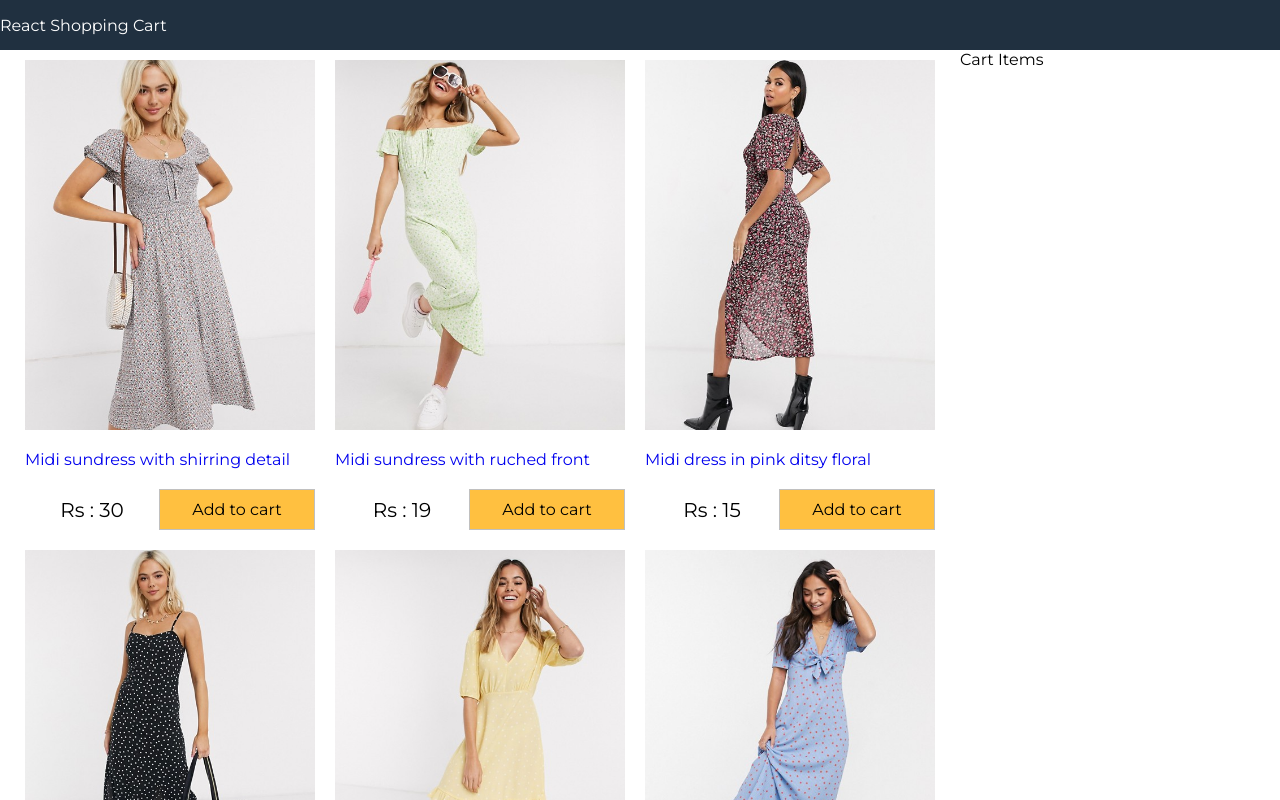
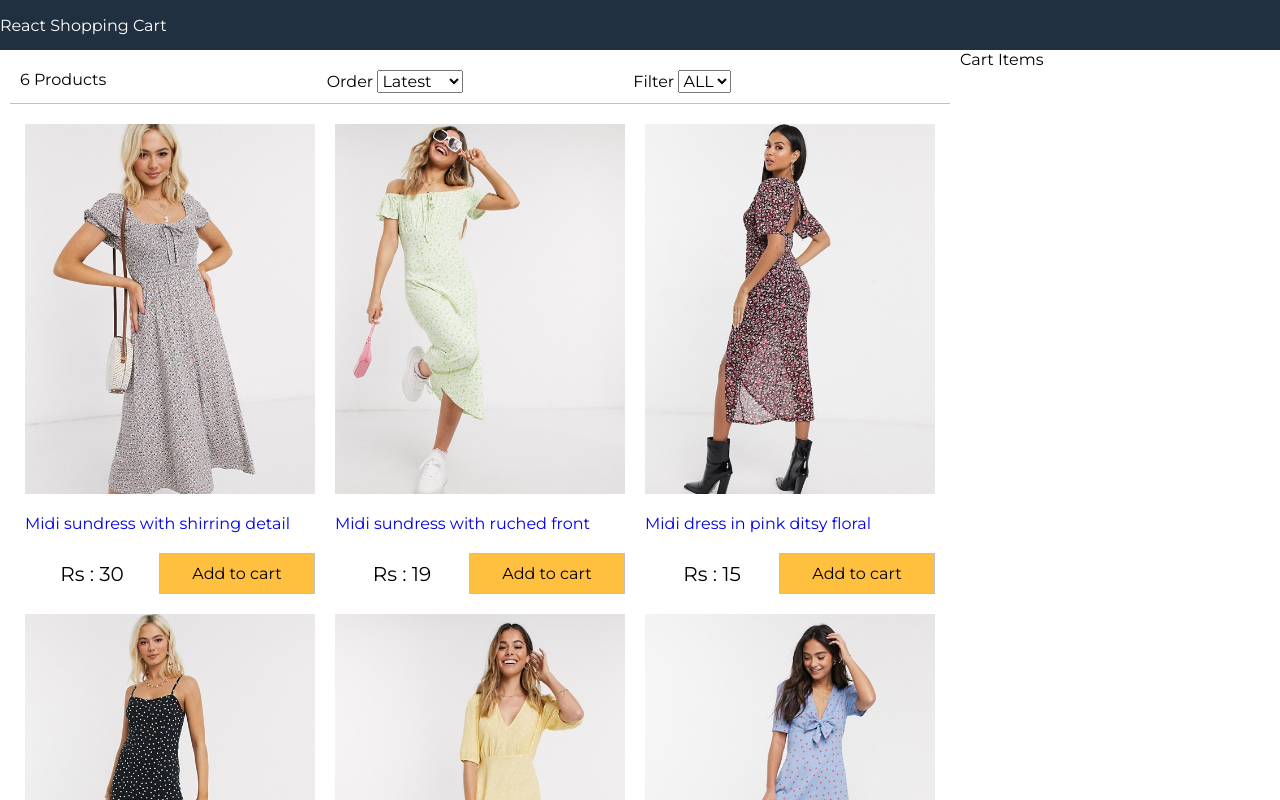
Before and after one commit to toptrendinginfo/shopping-cart, a React (Create React App) app: page / in a window 1280 px wide. Shown: the top 800 px of the page. Built offline with nearby package versions, Linux system fonts and the light colour scheme.

Commit message:
filter-component

```diff
--- a/src/App.js
+++ b/src/App.js
@@ -1,6 +1,7 @@
 import React from "react";
 import data from "./data.json";
 import Products from "./components/Products";
+import Filter from "./components/Filter";
 //feature 2
 
 class App extends React.Component {
@@ -13,6 +14,43 @@ class App extends React.Component {
     };
   }
 
+  sortProducts = (event) => {
+    const sort = event.target.value;
+    console.log(event.target.value);
+    this.setState((state) => ({
+      sort: sort,
+      products: this.state.products
+        .slice()
+        .sort((a, b) =>
+          sort === "lowest"
+            ? a.price > b.price
+              ? 1
+              : -1
+            : sort === "highest"
+            ? a.price < b.price
+              ? 1
+              : -1
+            : a._id < b._id
+            ? 1
+            : -1
+        ),
+    }));
+  };
+
+  filterProducts = (event) => {
+    console.log(event.target.value);
+
+    if (event.target.value === "") {
+      this.setState({ size: event.target.value, products: data.products });
+    } else {
+      this.setState({
+        size: event.target.value,
+        products: data.products.filter(
+          (product) => product.availableSizes.indexOf(event.target.value) >= 0
+        ),
+      });
+    }
+  };
   render() {
     return (
       <div className="grid-container">
@@ -22,6 +60,13 @@ class App extends React.Component {
         <main>
           <div className="content">
             <div className="main">
+              <Filter
+                count={this.state.products.length}
+                size={this.state.size}
+                sort={this.state.sort}
+                filterProducts={this.filterProducts}
+                sortProducts={this.sortProducts}
+              ></Filter>
               <Products products={this.state.products}></Products>
             </div>
             <div className="sidebar">Cart Items</div>
--- /dev/null
+++ b/src/components/Filter.js
@@ -0,0 +1,31 @@
+import React, { Component } from "react";
+
+export default class Filter extends Component {
+  render() {
+    return (
+      <div className="filter">
+        <div className="filter-result"> {this.props.count} Products</div>
+        <div className="filter-sort">
+          Order{" "}
+          <select value={this.props.sort} onChange={this.props.sortProducts}>
+            <option>Latest</option>
+            <option value="lowest">Lowest</option>
+            <option value="highest">Highest</option>
+          </select>
+        </div>
+        <div className="filter-size">
+          Filter{" "}
+          <select value={this.props.size} onChange={this.props.filterProducts}>
+            <option value="">ALL</option>
+            <option value="XS">XS</option>
+            <option value="S">S</option>
+            <option value="M">M</option>
+            <option value="L">L</option>
+            <option value="XL">XL</option>
+            <option value="XXL">XXL</option>
+          </select>
+        </div>
+      </div>
+    );
+  }
+}
--- a/src/components/Products.js
+++ b/src/components/Products.js
@@ -1,7 +1,7 @@
-import React from "react";
+import React, { Component } from "react";
 import formatCurrency from "../util";
 
-class Products extends React.Component {
+export default class Products extends Component {
   render() {
     return (
       <div>
@@ -27,5 +27,3 @@ class Products extends React.Component {
 }
 
 // #endregion
-
-export default Products;
--- a/src/index.css
+++ b/src/index.css
@@ -135,3 +135,15 @@ footer {
 .button.primary {
   background-color: #ffc040;
 }
+
+.filter {
+  display: flex;
+  justify-content: space-between;
+  padding: 1rem;
+  margin: 1rem;
+  border-bottom: 0.1rem #c0c0c0 solid;
+}
+
+.filter div {
+  flex: 1;
+}
--- a/src/util.js
+++ b/src/util.js
@@ -1,3 +1,3 @@
 export default function formatCurrency(num) {
-  return "Rs" + " : " + Number(num.toFixed(0)).toLocaleString() + " ";
+  return "Rs : " + Number(num.toFixed(0)).toLocaleString() + " ";
 }
```
